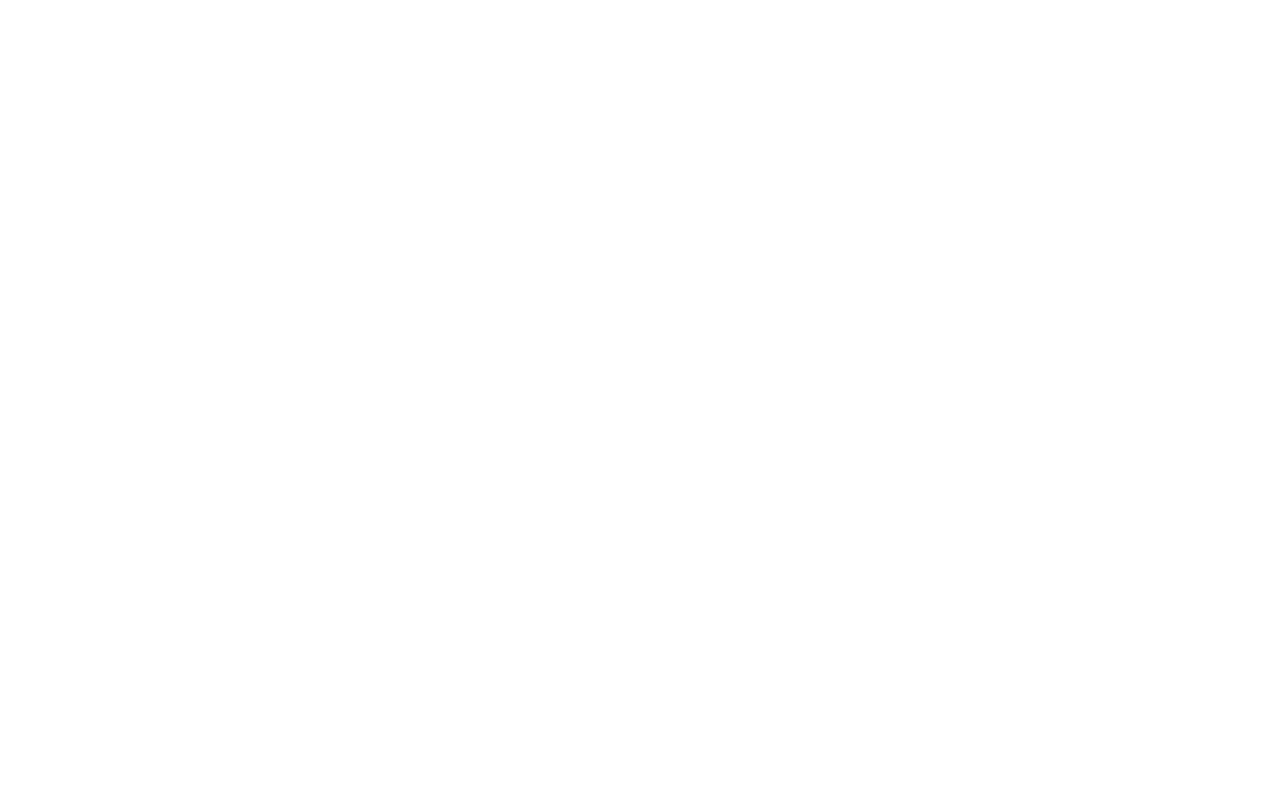
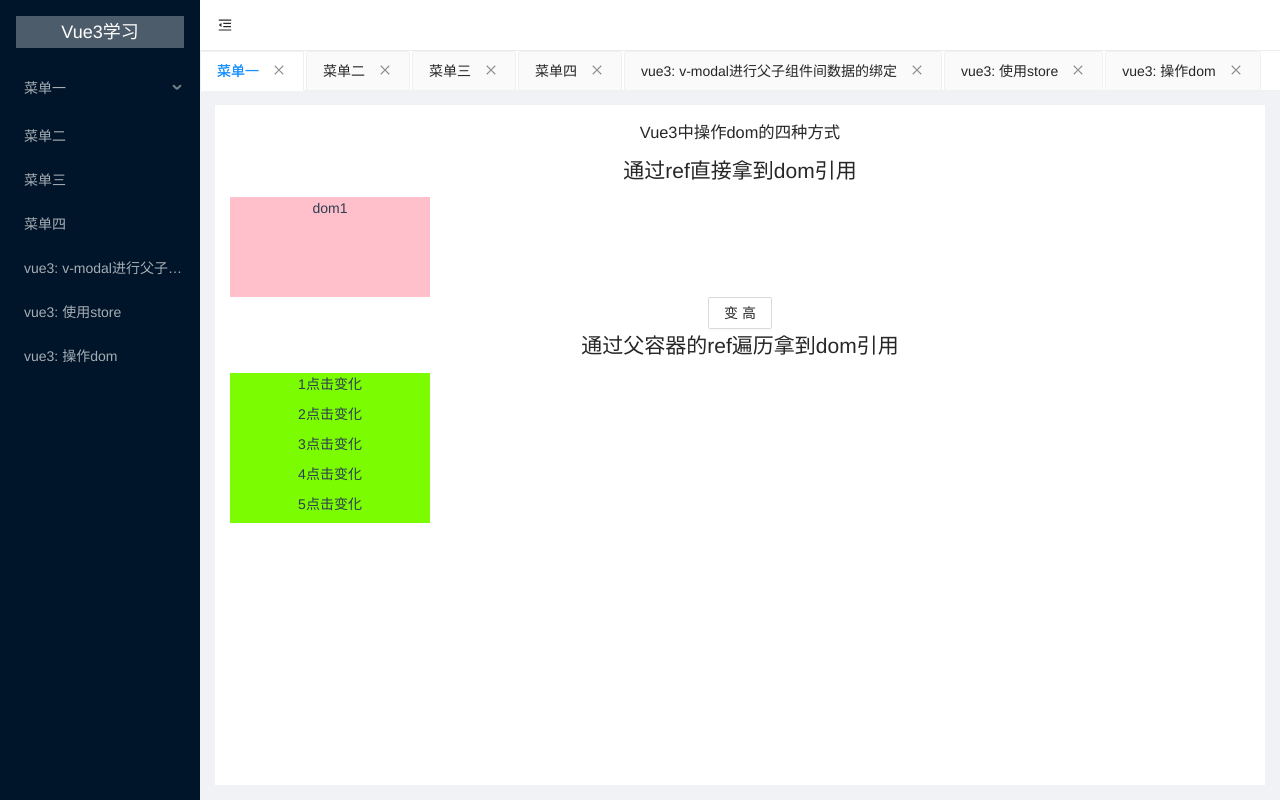
Before and after one commit to xs-jie/vue3_study, a Vue app: page /home/content7 in a window 1280 px wide. Before the commit this address had no page. Built offline with nearby package versions, Linux system fonts and the light colour scheme.

Commit message:
XSJ-2022.12.06-【vue3】vue3操作dom

```diff
--- a/src/business/getMenuData.ts
+++ b/src/business/getMenuData.ts
@@ -51,6 +51,12 @@
       key: '6',
       path: 'content6',
       icon: 'icon6'
+    },
+    {
+      name: 'vue3: 操作dom',
+      key: '7',
+      path: 'content7',
+      icon: 'icon7'
     }
   ]
 }
--- a/src/router/index.ts
+++ b/src/router/index.ts
@@ -40,6 +40,11 @@
         path: 'content6',
         name: 'Content6',
         component: () => import('@/views/Content6.vue')
+      },
+      {
+        path: 'content7',
+        name: 'Content7',
+        component: () => import('@/views/Content7.vue')
       }
     ]
   },
--- a/src/views/Content5.vue
+++ b/src/views/Content5.vue
@@ -23,7 +23,7 @@
     </template>
   </slotComponent> -->
 
-  <a-button @click="request">使用全家API</a-button>
+  <a-button @click="request">使用全局API</a-button>
 </template>
 
 <script setup lang="ts">
--- /dev/null
+++ b/src/views/Content7.vue
@@ -0,0 +1,58 @@
+<template>
+  <h1>Vue3中操作dom的四种方式</h1>
+  <h2>通过ref直接拿到dom引用</h2>
+  <div class="demo-container">
+    <div ref="sectionRef" class="ref">dom1</div>
+    <a-button @click="changeHigh">变高</a-button>
+  </div>
+  <h2>通过父容器的ref遍历拿到dom引用</h2>
+  <div ref="fatherRef">
+    <div
+      v-for="(item, index) in 5"
+      :key="item"
+      class="_ref2"
+      @click="changeItem(index)"
+    >
+      {{ item }}点击变化
+    </div>
+  </div>
+</template>
+
+<script setup lang="ts">
+import { ref } from 'vue'
+/* 通过ref直接拿到dom引用 */
+const sectionRef = ref()
+let height = 100
+const changeHigh = () => {
+  console.log(sectionRef.value, 'dom1')
+  height += 50
+  sectionRef.value.style = `height: ${height}px`
+}
+/* ----------------------------------------------- */
+/* 通过父容器的ref遍历拿到dom引用 */
+const fatherRef = ref()
+const changeItem = (index: number) => {
+  let _height2 = fatherRef.value.children[index].style.height
+    ? fatherRef.value.children[index].style.height
+    : '30px'
+  _height2 = Number(_height2.replace('px', ''))
+  fatherRef.value.children[index].style.height = `${_height2 + 20}px`
+}
+/* ----------------------------------------------- */
+/*  */
+</script>
+
+<style lang="less" scoped>
+.ref {
+  width: 200px;
+  height: 100px;
+  background: pink;
+  transition: all 0.5s ease-in-out;
+}
+._ref2 {
+  width: 200px;
+  height: 30px;
+  background: lawngreen;
+  transition: all 0.5s ease-in-out;
+}
+</style>
--- a/src/views/modal/modal1.vue
+++ b/src/views/modal/modal1.vue
@@ -35,6 +35,7 @@
 }
 const handleOk = () => {
   console.log('ok')
+  emits('update:visible', false)
 }
 </script>
 
```
